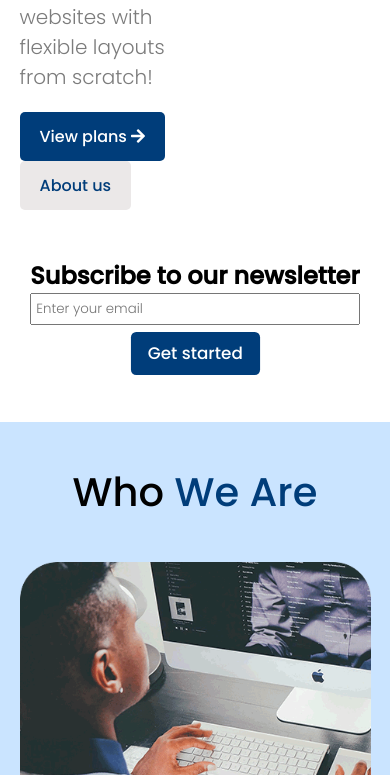
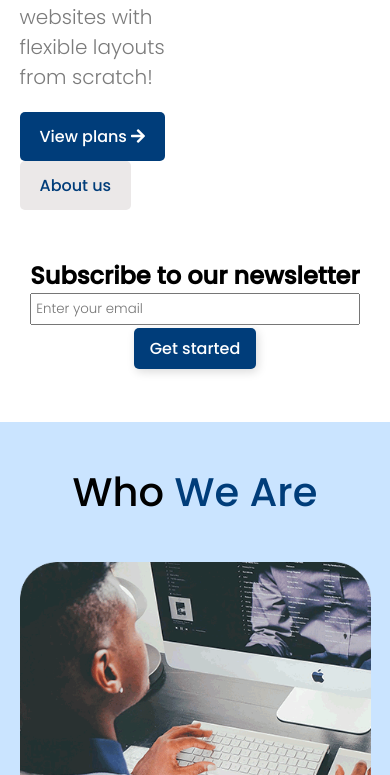
Before and after one commit to michalmaksymow/Html-Css-Microdesigns, a plain HTML site: page fcc3-product-landing-page/index.html in a window 390 px wide. In both pictures the pointer is over the input "Get started". Shown: the part 510-1285 px from the top of the page. Drawn offline with Linux system fonts and the light colour scheme.

```diff
--- a/fcc3-product-landing-page/queries.css
+++ b/fcc3-product-landing-page/queries.css
@@ -1,3 +1,6 @@
+@media screen and (max-width: 1140px) {
+
+}
 @media screen and (max-width: 887px) {
   /* Section - US                   */
   .us-sect-title {
--- a/fcc3-product-landing-page/style.css
+++ b/fcc3-product-landing-page/style.css
@@ -94,7 +94,6 @@
 #welcome {
   margin-top: 7rem;
 }
-
 .welcome-container {
   display: flex;
   align-items: center;
@@ -185,7 +184,8 @@
 }
 .input-subscribe:hover {
   cursor: pointer;
-  transform: scale(1.05);
+  transform: translateY(-5px);
+  box-shadow: 2px 3px 10px rgb(219, 219, 219);
 }
 
 /* ------------------------------ */
```
Also changed, not shown: fcc-2-survey-form/index.html (+4 -2 lines), fcc3-product-landing-page/index.html (+2 -2 lines).
